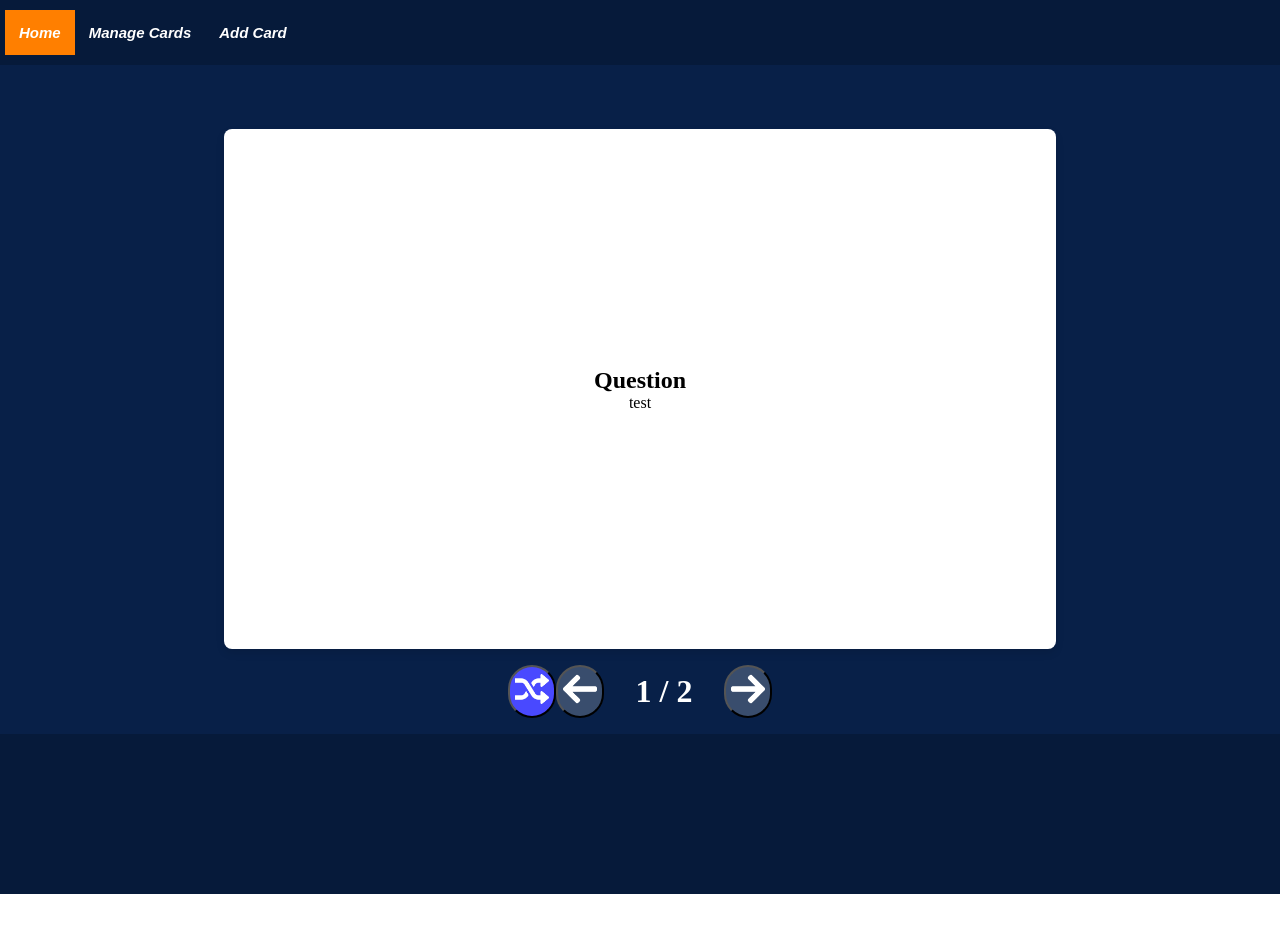
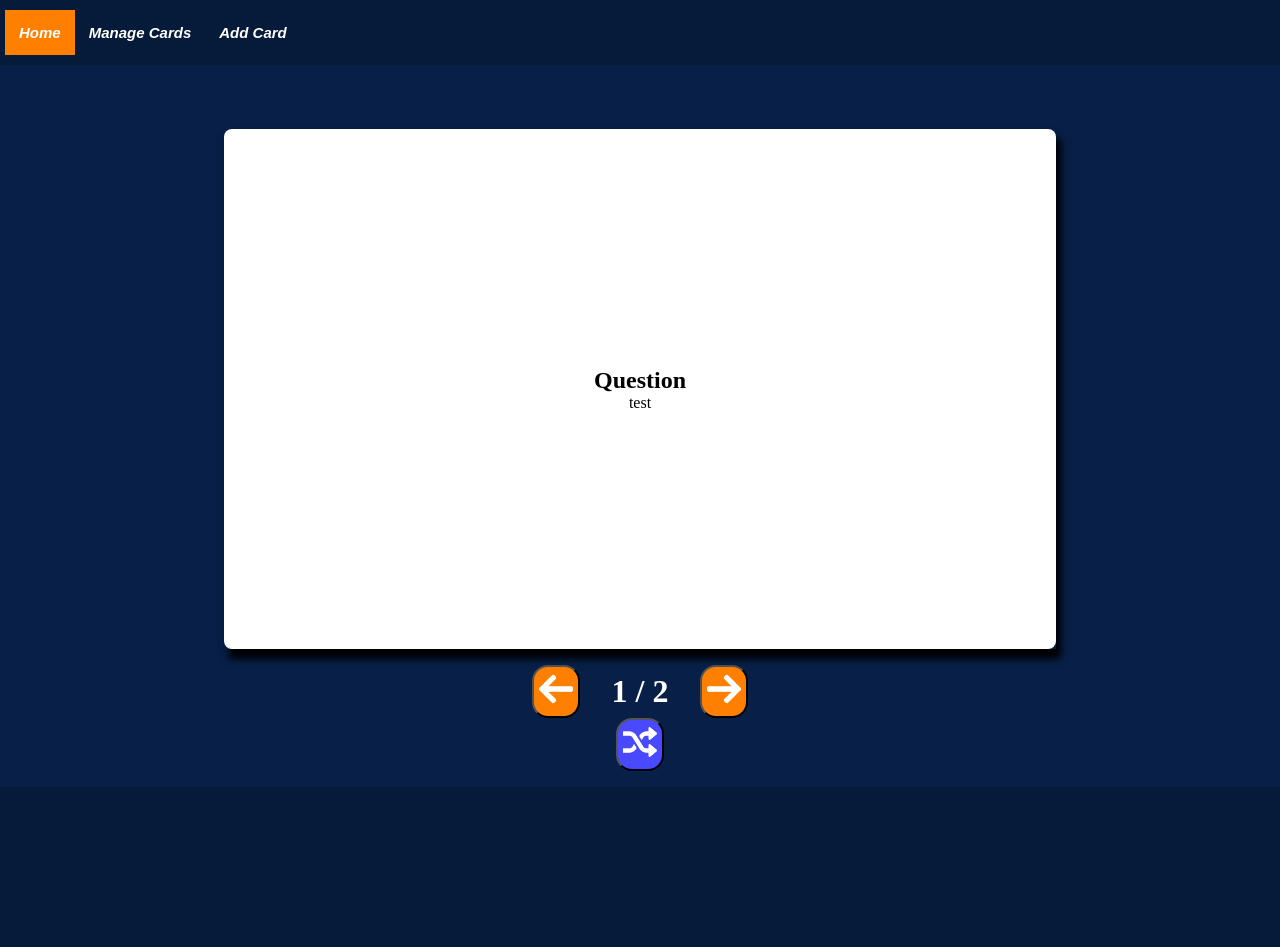
Before and after one commit to AuricFox/Flashcards, a Flask app: a page that uses templates/flashcards.html in a window 1280 px wide. Before the commit the page ends 894 px from the top, so only its background shows below. Run offline with Flask 3, Linux system fonts and the light colour scheme; data comes from the database, SQL or seed files in the repository; parts of the project's set-up code (start-up, migrations or seed data) failed here and were passed over.

Commit message:
Orienting flashcard buttons and adding a box shadow to elements

```diff
--- a/static/css/base.css
+++ b/static/css/base.css
@@ -179,6 +179,7 @@ body {
     border-radius: 4px;
     padding: 14px;
     min-width: 12rem;
+    box-shadow: 5px 8px 8px #000;
 }
 
 .category div:first-child {
@@ -203,6 +204,7 @@ body {
     border-radius: 30px;
     border: 1px solid #FF7F00;
     transition: background-color 0.3s ease-in-out;
+    box-shadow: 4px 4px 8px #000;
 }
 
 .home-button a:hover {
@@ -245,6 +247,7 @@ body {
     justify-content: space-around;
     border-radius: 8px;
     z-index: 0;
+    box-shadow: 5px 10px 8px #000;
 }
 
 .flip-flashcard,
@@ -267,14 +270,12 @@ body {
     transform: rotate(5deg);
     background-color: #f7d9ff;
     z-index: -1;
-
 }
 
 .background-card:nth-child(2) {
     transform: rotate(-5deg);
     background-color: #add8e6;
     z-index: -2;
-
 }
 
 .background-card:nth-child(3) {
@@ -393,6 +394,7 @@ body {
     text-align: center;
     transform-style: preserve-3d;
     transition: transform 0.5s;
+    box-shadow: 5px 10px 8px #000;
 }
 
 .side {
@@ -419,7 +421,7 @@ body {
 }
 
 .flash-button {
-    border-radius: 30px;
+    border-radius: 1rem;
     width: 3rem;
     padding: 5px;
     color: #FFFFFF;
@@ -429,20 +431,24 @@ body {
 
 #previous-button,
 #next-button {
-    background-color: rgba(255,255,255,0.2);
+    background-color: #FF7F00;
 }
 
 #previous-button:hover,
 #next-button:hover {
     cursor: pointer;
-    background-color: rgba(0, 0, 0, 0.5);
+    background-color: #F6B701;
 }
 
 .buttons {
+    margin: 1rem;
+}
+
+.buttons-inner {
     display: flex;
     flex-direction: row;
-    margin: 1rem auto;
     justify-content: center;
+    align-items: center;
 }
 
 #shuffle-button {
@@ -561,6 +567,7 @@ tr:last-child td {
 
 .flashcard-content {
     background-color: #FFFFFF;
+    box-shadow: 5px 10px 8px #000;
     margin: 0 auto 4rem auto;
     padding: 1rem;
     border-radius: 8px;
--- a/templates/flashcards.html
+++ b/templates/flashcards.html
@@ -32,10 +32,7 @@
 </div>
 
 <div class="buttons">
-    <button class="flash-button" id="shuffle-button" onclick="shuffleFlashcards()">
-        <img class="card-image" src="{{ url_for('static', filename='images/icons/shuffle.png') }}" alt="">
-    </button>
-
+    <div class="buttons-inner">
         <button class="flash-button" id="previous-button" onclick="showPreviousFlashcard()">
             <img class="card-image" src="{{ url_for('static', filename='images/icons/left-arrow.png') }}" alt="">
         </button>
@@ -47,6 +44,13 @@
         </button>
     </div>
 
+    <div class="buttons-inner">
+        <button class="flash-button" id="shuffle-button" onclick="shuffleFlashcards()">
+            <img class="card-image" src="{{ url_for('static', filename='images/icons/shuffle.png') }}" alt="">
+        </button>
+    </div>
+</div>
+
 <script>
     document.addEventListener("DOMContentLoaded", function () {
             showFlashcard(0);
```
Lines whose indentation alone changed are shown as unchanged.
